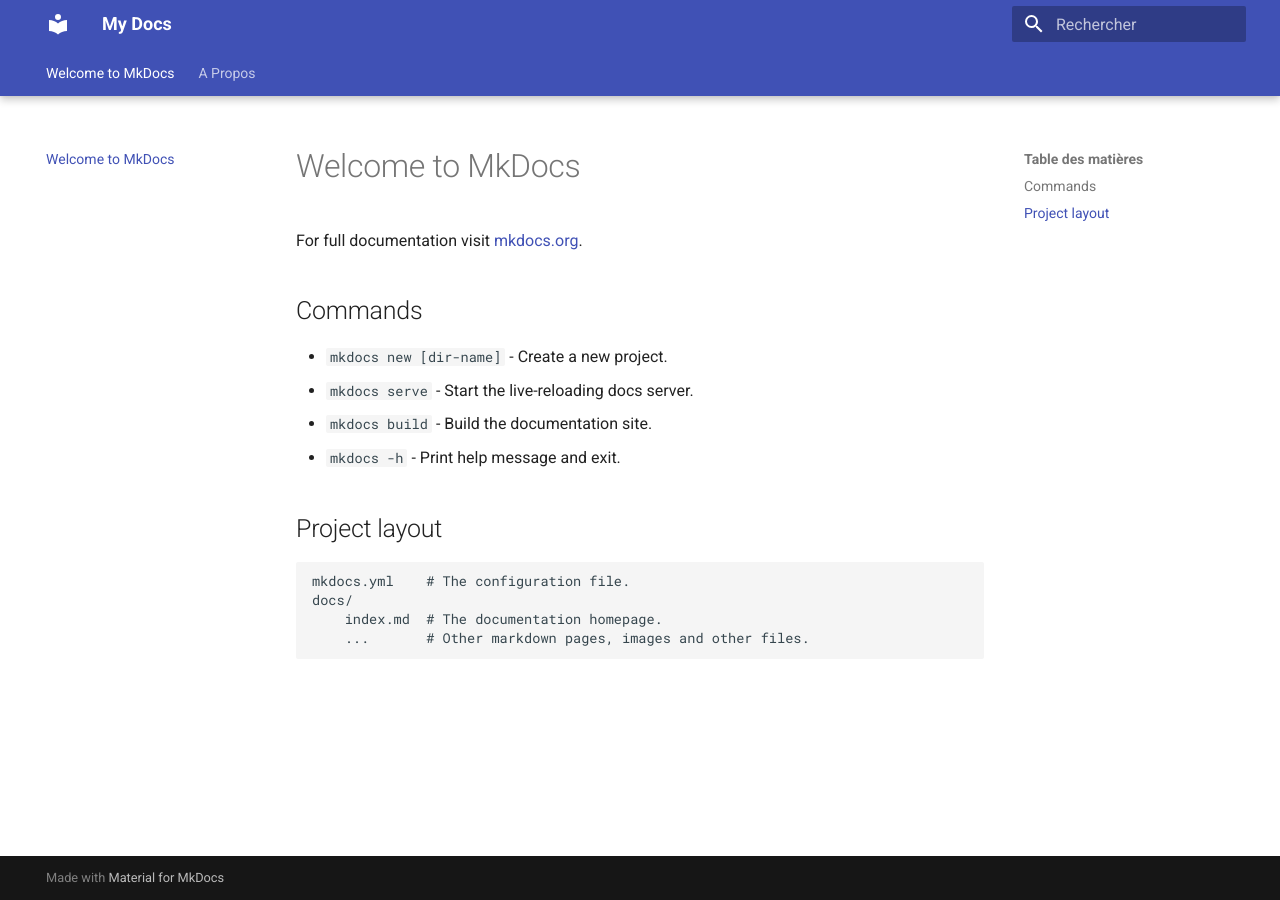
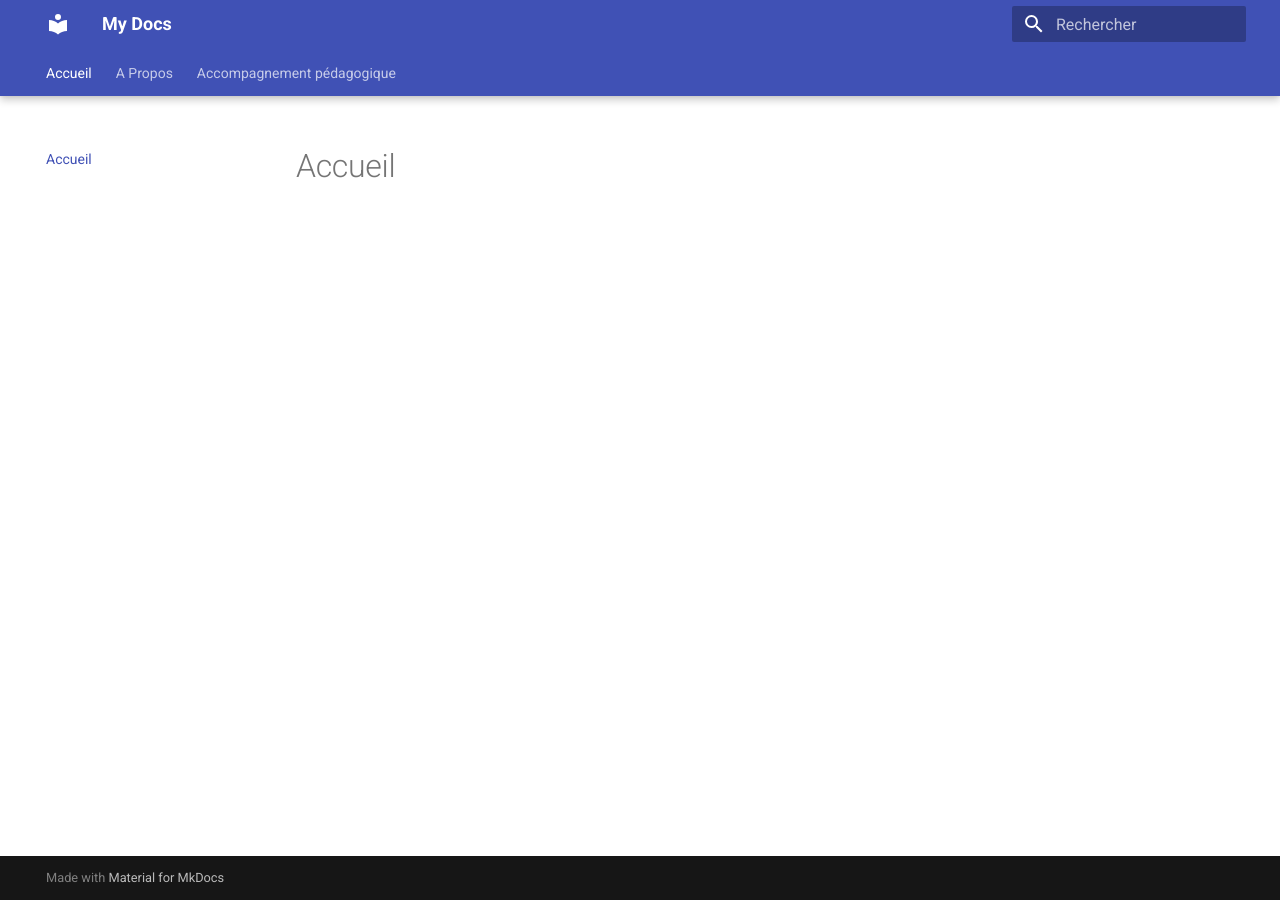
Before and after one commit to inrialearninglab/website, an MkDocs documentation site: the page built from docs/index.md, in a window 1280 px wide. Built offline with MkDocs 1.6.1 and Material for MkDocs 9.7.7, drawn with Linux system fonts in a browser that asks for light colours.

Commit message:
Architecture de base

```diff
--- a/docs/index.md
+++ b/docs/index.md
@@ -1,17 +1,4 @@
-# Welcome to MkDocs
-
-For full documentation visit [mkdocs.org](https://www.mkdocs.org).
-
-## Commands
-
-* `mkdocs new [dir-name]` - Create a new project.
-* `mkdocs serve` - Start the live-reloading docs server.
-* `mkdocs build` - Build the documentation site.
-* `mkdocs -h` - Print help message and exit.
-
-## Project layout
-
-    mkdocs.yml    # The configuration file.
-    docs/
-        index.md  # The documentation homepage.
-        ...       # Other markdown pages, images and other files.
+---
+title: "Accueil"
+---
+# Accueil
```
Also changed, not shown: docs/about.md (+1 -1 lines), docs/accompagnement.md (added, +16 -0 lines).
